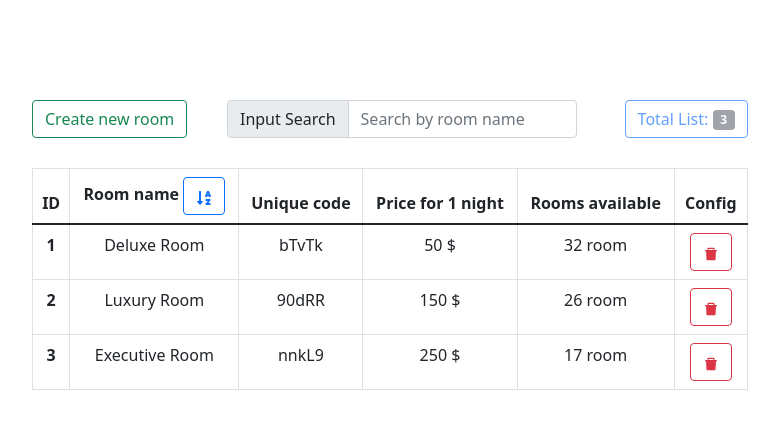
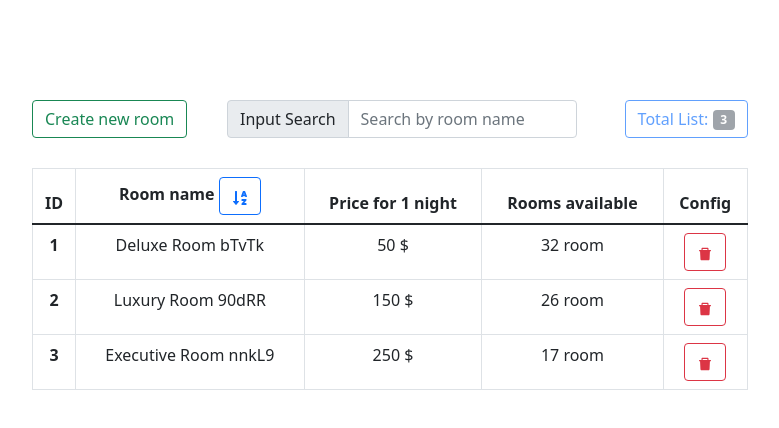
Before and after one commit to tungntgcd17146/React-Performance, a React (Vite) app in the folder react-basic-practice/: page / in a window 1280 px wide. Shown: the top 428 px of the page, without its empty margins (250-1029 px from the left). Built offline with nearby package versions, Linux system fonts and the light colour scheme.

Commit message:
fix: revert wrong naming edit and update render UI

```diff
--- a/react-basic-practice/src/App.tsx
+++ b/react-basic-practice/src/App.tsx
@@ -1,7 +1,7 @@
 /* eslint-disable prettier/prettier */
 import InputSearch from './components/InputSearch';
 import AddButton from './components/AddButton';
-import TotalNumber from './components/TotalNumber';
+import { TotalNumber } from './components/TotalNumber';
 import { RoomTable } from './components/RoomTable';
 
 import { useCallback, useState } from 'react';
@@ -73,14 +73,14 @@ function App() {
       <header className="app-header d-flex justify-content-between">
         <AddButton onClickAdd={handleAddRoom} />
         <InputSearch onChangeValue={setInputSearch} />
-        <TotalNumber onTotalRooms={roomsAfterFilter} />
+        <TotalNumber totalRooms={roomsAfterFilter} />
       </header>
       <section className="app-body">
         <RoomTable
-          onRoomsAfterFilter={roomsAfterFilter}
+          roomsAfterFilter={roomsAfterFilter}
           onDeleteRoom={handleDeleteRoom}
           onSortButton={toggleSortButton}
-          onToggleSort={toggleSort}
+          toggleSort={toggleSort}
         />
       </section>
     </div>
--- a/react-basic-practice/src/components/RoomTable/Room/index.tsx
+++ b/react-basic-practice/src/components/RoomTable/Room/index.tsx
@@ -3,23 +3,24 @@ import { AiFillDelete } from 'react-icons/ai';
 import { RoomInterface } from '../../../interface/room';
 
 type Props = {
-  onRoom: RoomInterface;
+  Room: RoomInterface;
   order: number;
   onDelete: (roomId: string) => void;
 };
 
-export const Room = ({ onRoom, order, onDelete }: Props) => {
+export const Room = ({ Room, order, onDelete }: Props) => {
   const handleDeleteRoom = () => {
-    onDelete(onRoom.id);
+    onDelete(Room.id);
   };
 
-  const { name, id, price, quantity } = onRoom;
+  const { name, id, price, quantity } = Room;
 
   return (
     <tr>
       <th scope="row">{order}</th>
-      <td>{name}</td>
-      <td>{id}</td>
+      <td>
+        {name} {id}
+      </td>
       <td>{price} $</td>
       <td>{quantity} room</td>
       <td>
--- a/react-basic-practice/src/components/RoomTable/SortButton/index.tsx
+++ b/react-basic-practice/src/components/RoomTable/SortButton/index.tsx
@@ -3,12 +3,12 @@ import { memo } from 'react';
 
 type Props = {
   onSortButton: () => void;
-  onToggleSort: Boolean;
+  toggleSort: Boolean;
 };
 
-const SortButton = ({ onSortButton, onToggleSort }: Props) => (
+const SortButton = ({ onSortButton, toggleSort }: Props) => (
   <button onClick={onSortButton} type="button" className="btn btn-outline-primary">
-    {!onToggleSort ? <FaSortAlphaDown /> : <FaSortAlphaDownAlt />}
+    {!toggleSort ? <FaSortAlphaDown /> : <FaSortAlphaDownAlt />}
   </button>
 );
 
--- a/react-basic-practice/src/components/RoomTable/index.tsx
+++ b/react-basic-practice/src/components/RoomTable/index.tsx
@@ -4,34 +4,28 @@ import SortButton from './SortButton';
 import { RoomInterface } from '../../interface/room';
 
 type Props = {
-  onRoomsAfterFilter: RoomInterface[];
+  roomsAfterFilter: RoomInterface[];
   onDeleteRoom: (roomId: string) => void;
   onSortButton: () => void;
-  onToggleSort: Boolean;
+  toggleSort: Boolean;
 };
 
-export const RoomTable = ({
-  onRoomsAfterFilter,
-  onDeleteRoom,
-  onSortButton,
-  onToggleSort
-}: Props) => (
+export const RoomTable = ({ roomsAfterFilter, onDeleteRoom, onSortButton, toggleSort }: Props) => (
   <table className="table table-hover table-bordered">
     <thead>
       <tr>
         <th scope="col">ID</th>
         <th scope="col">
-          Room name <SortButton onSortButton={onSortButton} onToggleSort={onToggleSort} />
+          Room name <SortButton onSortButton={onSortButton} toggleSort={toggleSort} />
         </th>
-        <th scope="col">Unique code</th>
         <th scope="col">Price for 1 night</th>
         <th scope="col">Rooms available</th>
         <th scope="col">Config</th>
       </tr>
     </thead>
     <tbody>
-      {onRoomsAfterFilter.map((room: RoomInterface, index: number) => (
-        <Room key={room.id} onRoom={room} order={index + 1} onDelete={onDeleteRoom} />
+      {roomsAfterFilter.map((room: RoomInterface, index: number) => (
+        <Room key={room.id} Room={room} order={index + 1} onDelete={onDeleteRoom} />
       ))}
     </tbody>
   </table>
--- a/react-basic-practice/src/components/TotalNumber/index.tsx
+++ b/react-basic-practice/src/components/TotalNumber/index.tsx
@@ -2,15 +2,15 @@ import { useMemo } from 'react';
 import { RoomInterface } from '../../interface/room';
 
 type Prop = {
-  onTotalRooms: RoomInterface[];
+  totalRooms: RoomInterface[];
 };
 
-const TotalNumber = ({ onTotalRooms }: Prop) => {
+export const TotalNumber = ({ totalRooms }: Prop) => {
   const total = useMemo(() => {
-    const result = onTotalRooms.length;
+    const result = totalRooms.length;
 
     return result;
-  }, [onTotalRooms.length]);
+  }, [totalRooms.length]);
 
   return (
     <button type="button" className="btn btn-outline-primary" disabled>
@@ -18,5 +18,3 @@ const TotalNumber = ({ onTotalRooms }: Prop) => {
     </button>
   );
 };
-
-export default TotalNumber;
```
